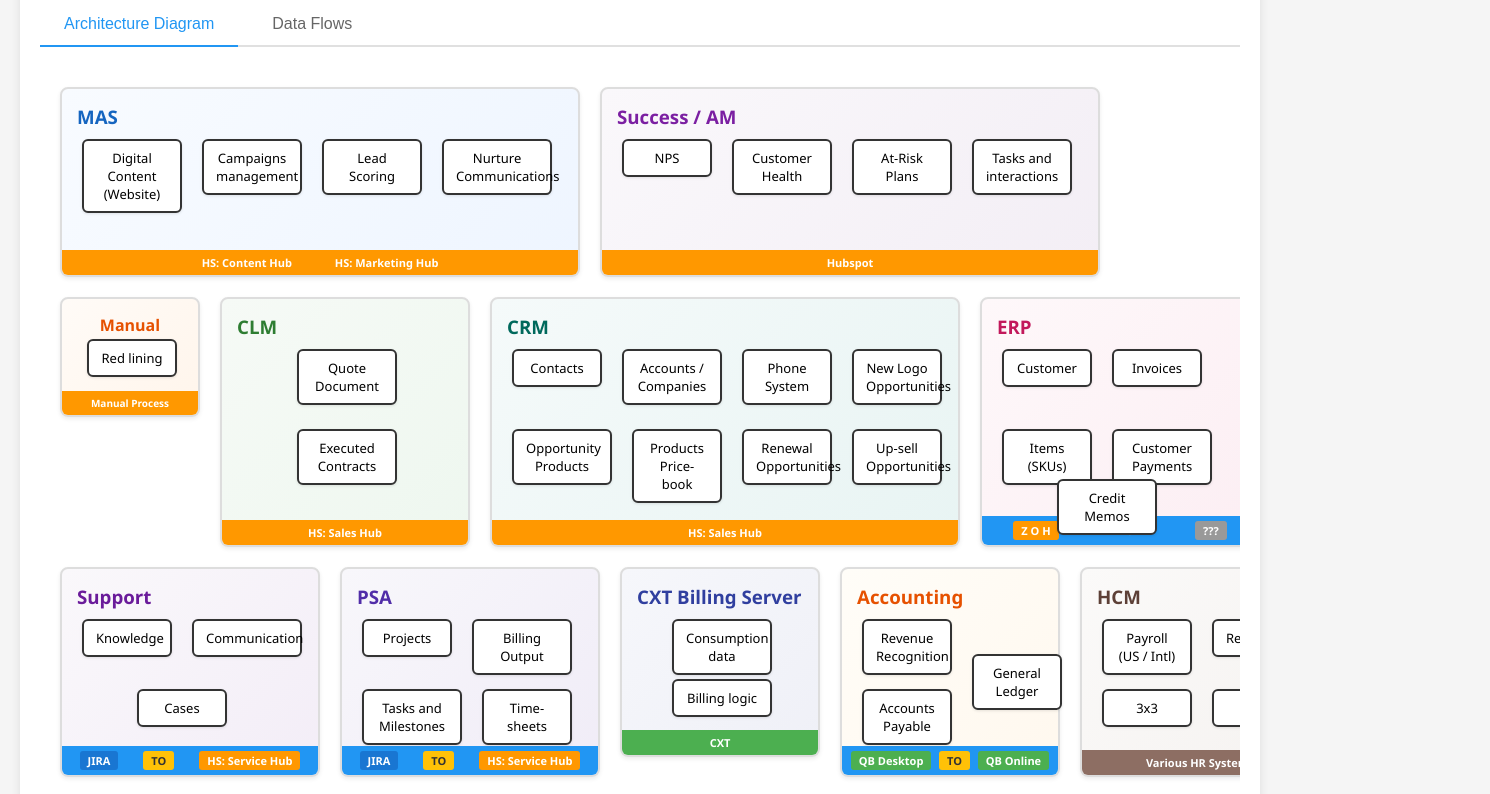
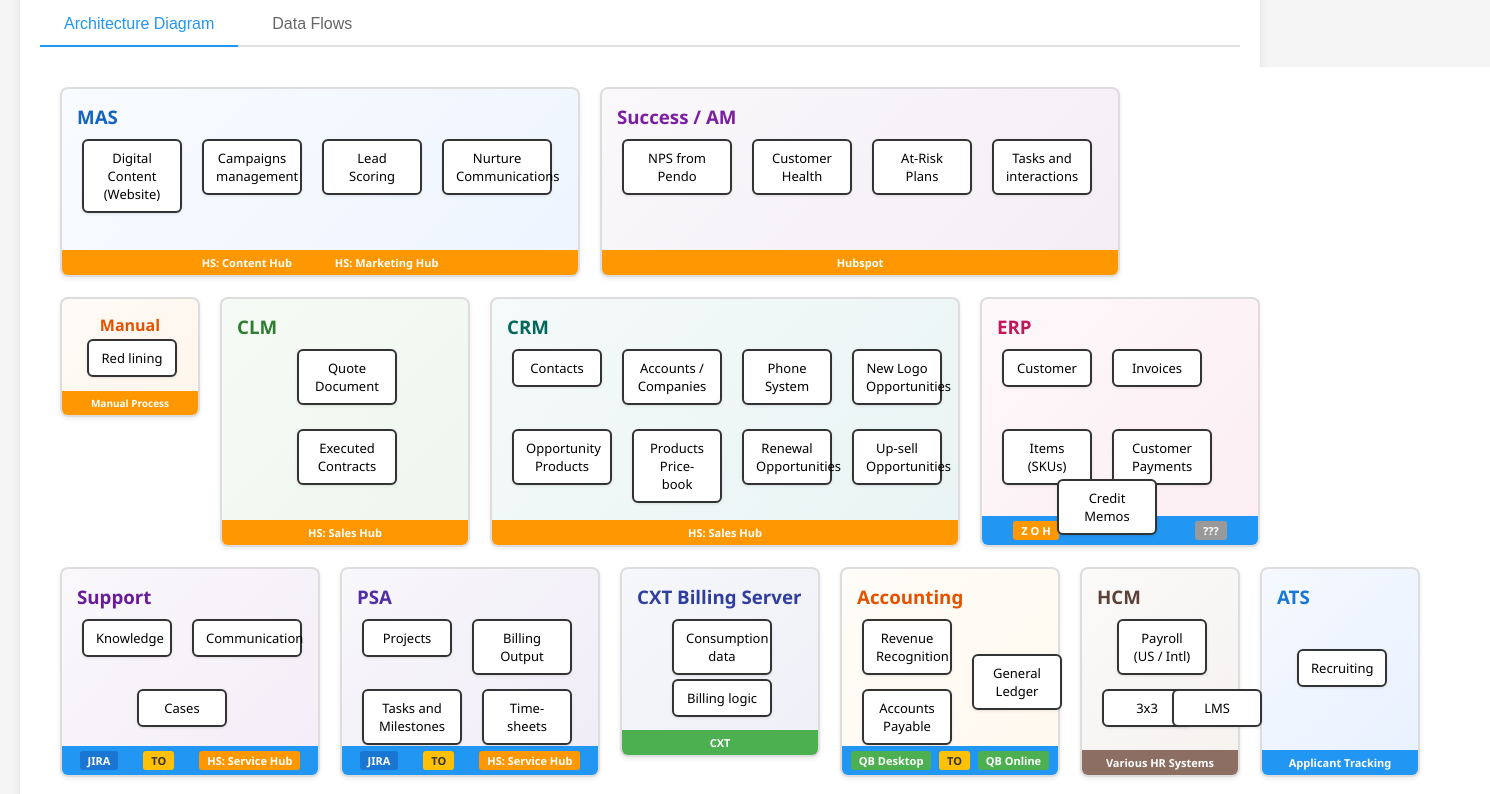
Before and after one commit to gergonr/System-Architecture, a plain HTML site: page index.html in a window 1280 px wide. Shown: the part 343-1137 px from the top of the page, 1490 px wide, since content can reach past the window. Drawn offline with Linux system fonts and the light colour scheme.

Commit message:
Update index.html

```diff
--- a/index.html
+++ b/index.html
@@ -18,7 +18,7 @@
         }
 
         .container {
-            max-width: 1600px;
+            max-width: 1650px;
             margin: 0 auto;
             background: white;
             border-radius: 10px;
@@ -75,6 +75,7 @@
             overflow: auto;
             padding: 20px;
             padding-bottom: 40px;
+            min-width: 1450px;
         }
 
         .mas-bg { background: linear-gradient(135deg, #f8fbff 0%, #eef5ff 100%); border-color: #b3d4fc; }
@@ -88,6 +89,7 @@
         .cxt-bg { background: linear-gradient(135deg, #f6f7fb 0%, #eff0f7 100%); border-color: #b3b9d4; }
         .accounting-bg { background: linear-gradient(135deg, #fffdf8 0%, #fff8ee 100%); border-color: #ffc866; }
         .hcm-bg { background: linear-gradient(135deg, #fbfaf9 0%, #f5f2f0 100%); border-color: #c5b8b1; }
+        .ats-bg { background: linear-gradient(135deg, #f5f9ff 0%, #e8f1ff 100%); border-color: #a8c5f0; }
         .analytics-bg { background: linear-gradient(135deg, #f4fbfc 0%, #e6f5f7 100%); border-color: #9dd8e0; }
 
         .system-group {
@@ -400,18 +402,18 @@
                 </div>
 
                 <!-- Success/AM Group -->
-                <div class="system-group success-bg" style="left: 560px; top: 20px; width: 500px; height: 190px;" onclick="showContainerRelations('success')">
+                <div class="system-group success-bg" style="left: 560px; top: 20px; width: 520px; height: 190px;" onclick="showContainerRelations('success')">
                     <h3 style="margin-bottom: 10px; color: #7B1FA2;">Success / AM</h3>
-                    <div class="component-box" style="left: 20px; top: 50px; width: 90px;" onclick="event.stopPropagation(); showModal('nps')">
-                        NPS
-                    </div>
-                    <div class="component-box" style="left: 130px; top: 50px; width: 100px;" onclick="event.stopPropagation(); showModal('customer-health')">
+                    <div class="component-box" style="left: 20px; top: 50px; width: 110px;" onclick="event.stopPropagation(); showModal('nps')">
+                        NPS from<br>Pendo
+                    </div>
+                    <div class="component-box" style="left: 150px; top: 50px; width: 100px;" onclick="event.stopPropagation(); showModal('customer-health')">
                         Customer<br>Health
                     </div>
-                    <div class="component-box" style="left: 250px; top: 50px; width: 100px;" onclick="event.stopPropagation(); showModal('risk-plans')">
+                    <div class="component-box" style="left: 270px; top: 50px; width: 100px;" onclick="event.stopPropagation(); showModal('risk-plans')">
                         At-Risk Plans
                     </div>
-                    <div class="component-box" style="left: 370px; top: 50px; width: 100px;" onclick="event.stopPropagation(); showModal('tasks-interactions')">
+                    <div class="component-box" style="left: 390px; top: 50px; width: 100px;" onclick="event.stopPropagation(); showModal('tasks-interactions')">
                         Tasks and<br>interactions
                     </div>
                     <div class="system-label orange-label">Hubspot</div>
@@ -566,21 +568,27 @@
                 </div>
 
                 <!-- HCM Group -->
-                <div class="system-group hcm-bg" style="left: 1040px; top: 500px; width: 240px; height: 210px;" onclick="showContainerRelations('hcm')">
+                <div class="system-group hcm-bg" style="left: 1040px; top: 500px; width: 160px; height: 210px;" onclick="showContainerRelations('hcm')">
                     <h3 style="margin-bottom: 10px; color: #5D4037;">HCM</h3>
-                    <div class="component-box" style="left: 20px; top: 50px; width: 90px;" onclick="event.stopPropagation(); showModal('payroll')">
+                    <div class="component-box" style="left: 35px; top: 50px; width: 90px;" onclick="event.stopPropagation(); showModal('payroll')">
                         Payroll<br>(US / Intl)
                     </div>
-                    <div class="component-box" style="left: 130px; top: 50px; width: 90px;" onclick="event.stopPropagation(); showModal('recruiting')">
+                    <div class="component-box" style="left: 20px; top: 120px; width: 60px;" onclick="event.stopPropagation(); showModal('3x3')">
+                        3x3
+                    </div>
+                    <div class="component-box" style="left: 90px; top: 120px; width: 60px;" onclick="event.stopPropagation(); showModal('lms')">
+                        LMS
+                    </div>
+                    <div class="system-label" style="background: #8D6E63; color: white;">Various HR Systems</div>
+                </div>
+
+                <!-- ATS Group -->
+                <div class="system-group ats-bg" style="left: 1220px; top: 500px; width: 160px; height: 210px;" onclick="showContainerRelations('ats')">
+                    <h3 style="margin-bottom: 10px; color: #1976D2;">ATS</h3>
+                    <div class="component-box" style="left: 35px; top: 80px; width: 90px;" onclick="event.stopPropagation(); showModal('recruiting')">
                         Recruiting
                     </div>
-                    <div class="component-box" style="left: 20px; top: 120px; width: 90px;" onclick="event.stopPropagation(); showModal('3x3')">
-                        3x3
-                    </div>
-                    <div class="component-box" style="left: 130px; top: 120px; width: 90px;" onclick="event.stopPropagation(); showModal('lms')">
-                        LMS
-                    </div>
-                    <div class="system-label" style="background: #8D6E63; color: white;">Various HR Systems</div>
+                    <div class="system-label" style="background: #2196F3; color: white;">Applicant Tracking</div>
                 </div>
 
                 <!-- Analytics Group -->
@@ -942,6 +950,36 @@
                     }
                 ]
             },
+            'ats': {
+                title: 'ATS (Applicant Tracking System)',
+                description: 'Recruitment and candidate management system',
+                relationships: [
+                    {
+                        target: 'HCM',
+                        dataFlow: 'Unidirectional',
+                        elements: ['New hires', 'Employee records', 'Onboarding data', 'Background check results', 'Offer letters'],
+                        description: 'Successful candidates flow into HR systems for onboarding'
+                    },
+                    {
+                        target: 'CRM',
+                        dataFlow: 'Bidirectional',
+                        elements: ['Candidate pipeline', 'Recruitment metrics', 'Referral tracking', 'Talent pool data'],
+                        description: 'Candidate relationship management and employer branding'
+                    },
+                    {
+                        target: 'Analytics',
+                        dataFlow: 'Unidirectional',
+                        elements: ['Time-to-hire', 'Cost-per-hire', 'Source effectiveness', 'Recruiter performance', 'Diversity metrics'],
+                        description: 'Recruitment analytics and reporting'
+                    },
+                    {
+                        target: 'Accounting',
+                        dataFlow: 'Unidirectional',
+                        elements: ['Recruitment costs', 'Agency fees', 'Job board expenses', 'Recruiter expenses'],
+                        description: 'Recruitment cost tracking and budgeting'
+                    }
+                ]
+            },
             'analytics': {
                 title: 'Analytics Platform',
                 description: 'PowerBI for business intelligence and reporting',
@@ -1019,15 +1057,17 @@
                 ]
             },
             'nps': {
-                title: 'NPS (Net Promoter Score)',
-                capabilities: [
-                    'NPS survey creation and distribution',
-                    'In-app survey embedding capability',
+                title: 'NPS from Pendo',
+                capabilities: [
+                    'NPS survey creation and distribution via Pendo',
+                    'In-app survey embedding with Pendo',
                     'Automated survey scheduling',
-                    'Score tracking on contact records',
-                    'Detractor alert workflows'
-                ],
-                flows: [
+                    'Score tracking on contact records in HubSpot',
+                    'Detractor alert workflows',
+                    'Pendo analytics integration'
+                ],
+                flows: [
+                    'Pendo survey → HubSpot contact update',
                     'Low NPS score → Account manager alert',
                     'Survey responses → Contact property updates',
                     'NPS trends → Customer health score'
@@ -1514,18 +1554,35 @@
                 ]
             },
             'recruiting': {
-                title: 'Recruiting',
-                capabilities: [
-                    'Applicant tracking',
-                    'Interview scheduling',
-                    'Candidate pipeline',
-                    'Offer management',
-                    'Onboarding workflows'
-                ],
-                flows: [
-                    'Application → Candidate record',
-                    'Hire → Employee creation',
-                    'Onboarding → System access'
+                title: 'Recruiting (ATS)',
+                capabilities: [
+                    'Job requisition management and approval workflows',
+                    'Multi-channel job posting (job boards, social media, company website)',
+                    'Resume parsing and candidate database',
+                    'Applicant tracking through hiring stages',
+                    'Interview scheduling and coordination',
+                    'Collaborative hiring team feedback',
+                    'Candidate communication and email templates',
+                    'Talent pool and pipeline management',
+                    'Employee referral program tracking',
+                    'Background check and reference management',
+                    'Offer letter generation and e-signatures',
+                    'EEOC and compliance reporting',
+                    'Recruitment analytics and dashboards',
+                    'Integration with LinkedIn and other sourcing platforms',
+                    'Mobile-responsive career pages'
+                ],
+                flows: [
+                    'Job posting → Multiple job boards',
+                    'Application received → Resume parsing → Candidate profile',
+                    'Candidate screening → Interview scheduling',
+                    'Interview feedback → Hiring decision',
+                    'Offer generation → Acceptance → HCM onboarding',
+                    'Rejected candidates → Talent pool',
+                    'Referrals → Tracking → Rewards',
+                    'Recruitment metrics → Analytics dashboards',
+                    'New hire data → HRIS integration',
+                    'Compliance data → EEOC reporting'
                 ]
             },
             '3x3': {
```
